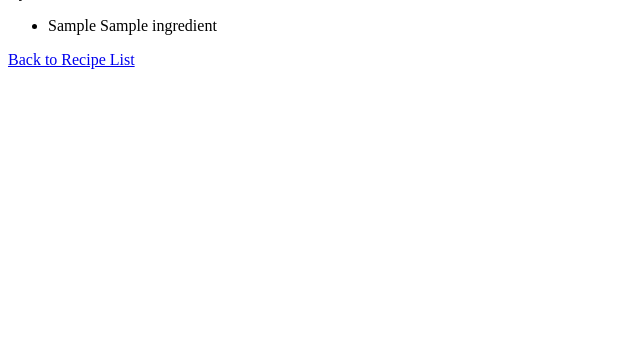
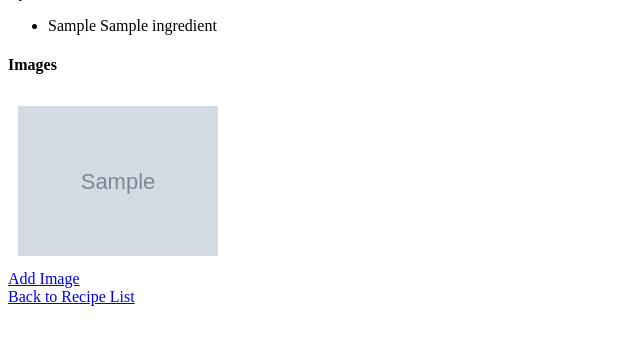
Before and after one commit to Giscash0/recipebook-piscasio-johannes, a Django app: page /recipe/1 in a window 1280 px wide. Shown: the part 268-613 px from the top of the page, without its empty margins (0-640 px from the left). Run offline with Django 5.2, Linux system fonts and the light colour scheme; a user stored in the database is signed in; tables that the repository leaves empty hold one stand-in row (values such as "Sample post"); grey boxes marked "Sample" are stand-in pictures.

Commit message:
added images in recipe.html

```diff
--- a/recipebook/ledger/templates/recipe.html
+++ b/recipebook/ledger/templates/recipe.html
@@ -13,6 +13,15 @@
                 <li>{{ ingredient.quantity }} {{ ingredient.ingredient.name }}</li>
             {% endfor %}
         </ul>
+
+        <h4>Images</h4>
+        <div>
+            {% for image in recipe.images.all %}
+                <img src="{{ image.image.url }}" alt="{{ image.description }}" style="max-width: 200px; margin: 10px;">
+            {% endfor %}
+        </div>
+
+        <a href="{% url 'recipe_add_image' recipe.pk %}">Add Image</a><br>
         <a href="/recipes/list">Back to Recipe List</a>
     {% endif %}
 {% endblock %}
```
